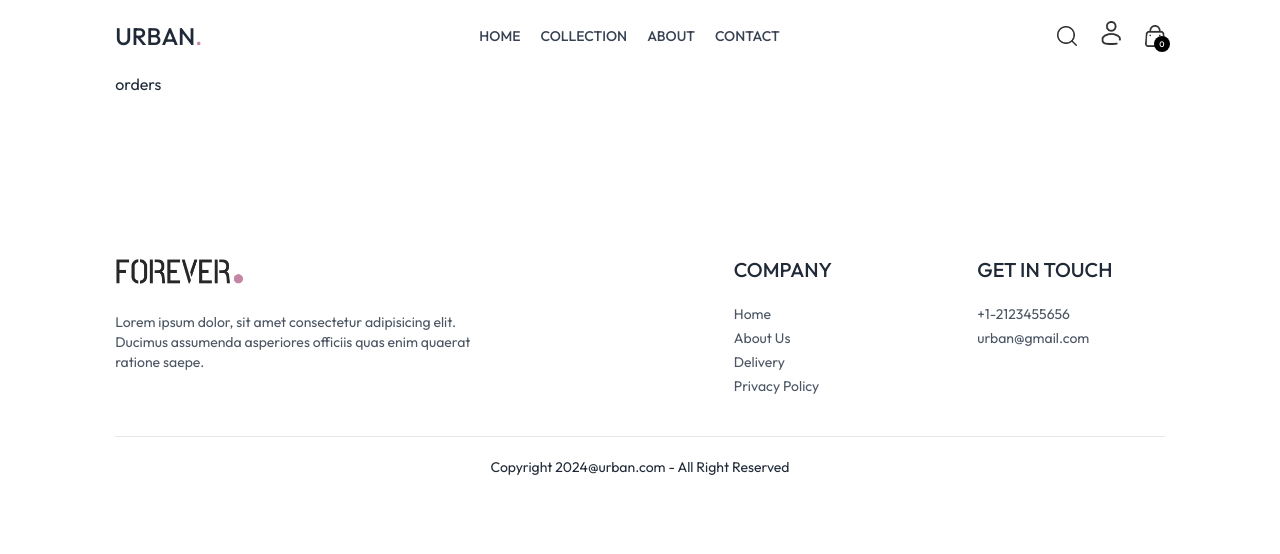
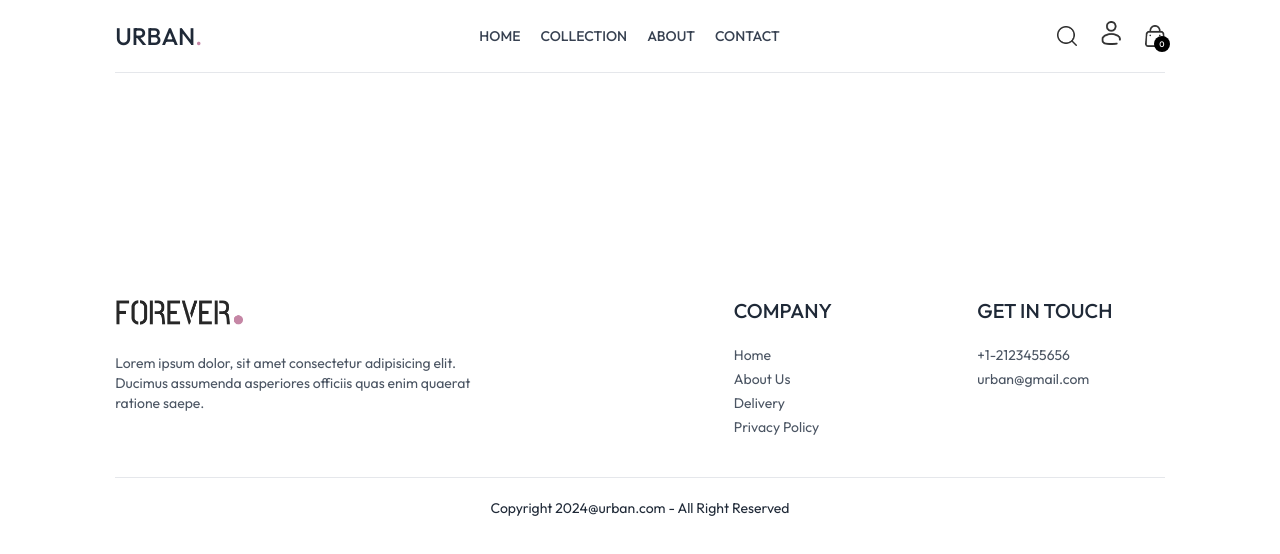
Before and after one commit to ashrafultusar/urban-frontend, a React (Vite) app in the folder urban-frontend/: page /orders in a window 1280 px wide. Shown: the top 554 px of the page. Built offline with nearby package versions, Linux system fonts and the light colour scheme.

Commit message:
added order page setup

```diff
--- a/urban-frontend/src/pages/Orders.jsx
+++ b/urban-frontend/src/pages/Orders.jsx
@@ -1,9 +1,12 @@
-import React from 'react';
+import React, { useContext } from 'react';
+import { ShopContext } from '../context/ShopContex';
 
 const Orders = () => {
+const {products,currency}=useContext(ShopContext)
+
     return (
-        <div>
-            orders
+        <div className='border-t pt-16'>
+
         </div>
     );
 };
```
